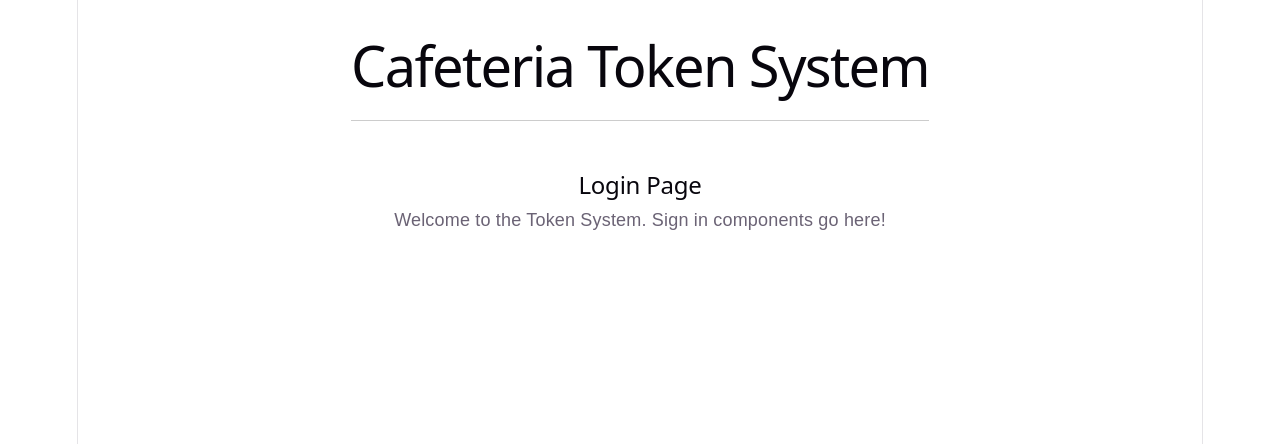
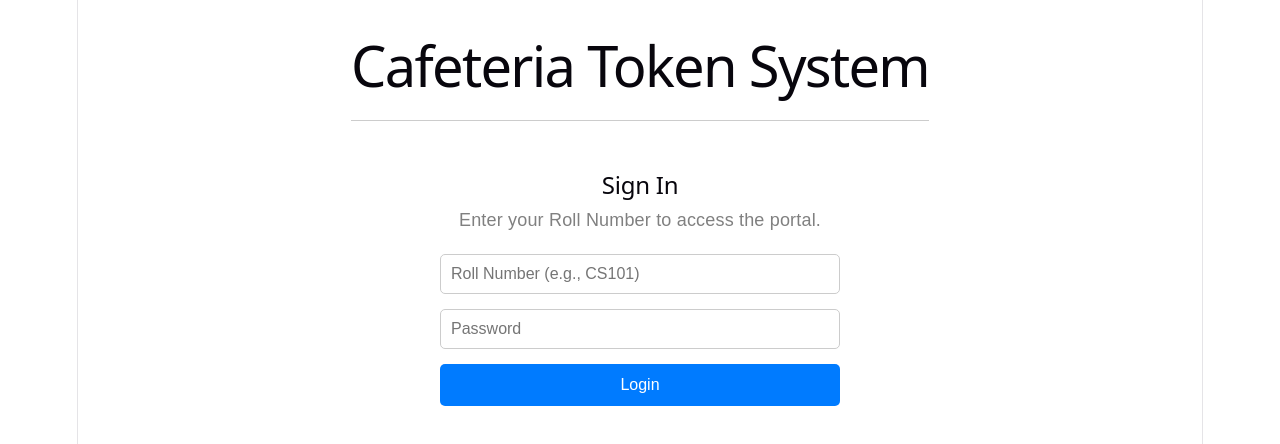
Before and after one commit to Hamza237516/Cafeteria-Token-System, a React app in the folder frontend/: page /login in a window 1280 px wide. Shown: the top 444 px of the page. Built offline with nearby package versions, Linux system fonts and the light colour scheme; the HTML template or start-up script is replaced by a standard one.

Commit message:
feat: enhance Login component with user registration and error handling

```diff
--- a/frontend/src/pages/Login.jsx
+++ b/frontend/src/pages/Login.jsx
@@ -1,10 +1,88 @@
-import React from 'react';
+import React, { useState } from 'react';
+import { useNavigate } from 'react-router-dom';
+import axios from 'axios';
 
 export default function Login() {
+  const [rollNumber, setRollNumber] = useState('');
+  const [password, setPassword] = useState(''); // We collect it but won't strictly verify it for this simplified demo
+  const [error, setError] = useState('');
+  const navigate = useNavigate();
+
+  const handleLogin = async (e) => {
+    e.preventDefault();
+    setError('');
+
+    try {
+      // In a real app, we'd hit a dedicated /login endpoint.
+      // For this demo, we will try to register the user. If they exist,
+      // the backend throws a 400 error which we catch below.
+      const response = await axios.post('http://127.0.0.1:8000/api/users/', {
+        name: "Student", // Default name if creating a new user
+        roll_number: rollNumber,
+        password: password,
+        role: "student"
+      });
+
+      // If successful (new user created), save ID and redirect
+      localStorage.setItem('userId', response.data.id);
+      localStorage.setItem('userRole', response.data.role);
+      navigate('/student');
+
+    } catch (err) {
+        // If the user already exists (Roll number taken), our backend returns a 400 error.
+        // We will simulate a "login" by just accepting that they exist for this portfolio project.
+        if (err.response && err.response.status === 400) {
+            // Note: In a production app, you would verify the password here.
+            // For now, we are bypassing strict auth to focus on the core token logic.
+            localStorage.setItem('userRollNumber', rollNumber);
+            localStorage.setItem('userRole', 'student'); // Defaulting to student for testing
+            navigate('/student');
+        } else {
+            setError("Something went wrong connecting to the server.");
+        }
+    }
+  };
+
   return (
-    <div style={{ textAlign: 'center', marginTop: '50px' }}>
-      <h2>Login Page</h2>
-      <p>Welcome to the Token System. Sign in components go here!</p>
+    <div style={{ maxWidth: '400px', margin: '50px auto', textAlign: 'center' }}>
+      <h2>Sign In</h2>
+      <p style={{ color: 'gray', marginBottom: '20px' }}>Enter your Roll Number to access the portal.</p>
+
+      <form onSubmit={handleLogin} style={{ display: 'flex', flexDirection: 'column', gap: '15px' }}>
+        <input
+          type="text"
+          placeholder="Roll Number (e.g., CS101)"
+          value={rollNumber}
+          onChange={(e) => setRollNumber(e.target.value)}
+          required
+          style={{ padding: '10px', fontSize: '16px', borderRadius: '5px', border: '1px solid #ccc' }}
+        />
+        <input
+          type="password"
+          placeholder="Password"
+          value={password}
+          onChange={(e) => setPassword(e.target.value)}
+          required
+          style={{ padding: '10px', fontSize: '16px', borderRadius: '5px', border: '1px solid #ccc' }}
+        />
+
+        {error && <p style={{ color: 'red', margin: '0' }}>{error}</p>}
+
+        <button
+          type="submit"
+          style={{
+            padding: '12px',
+            fontSize: '16px',
+            backgroundColor: '#007BFF',
+            color: 'white',
+            border: 'none',
+            borderRadius: '5px',
+            cursor: 'pointer'
+          }}
+        >
+          Login
+        </button>
+      </form>
     </div>
   );
 }
```
